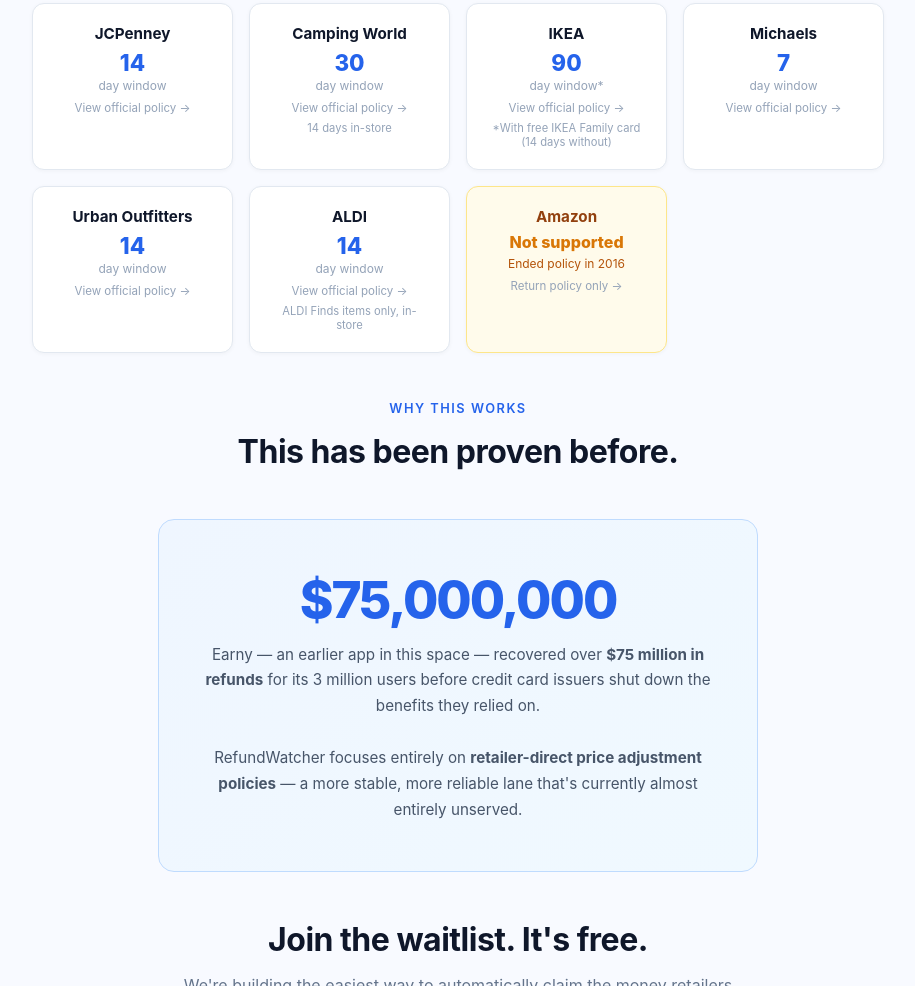
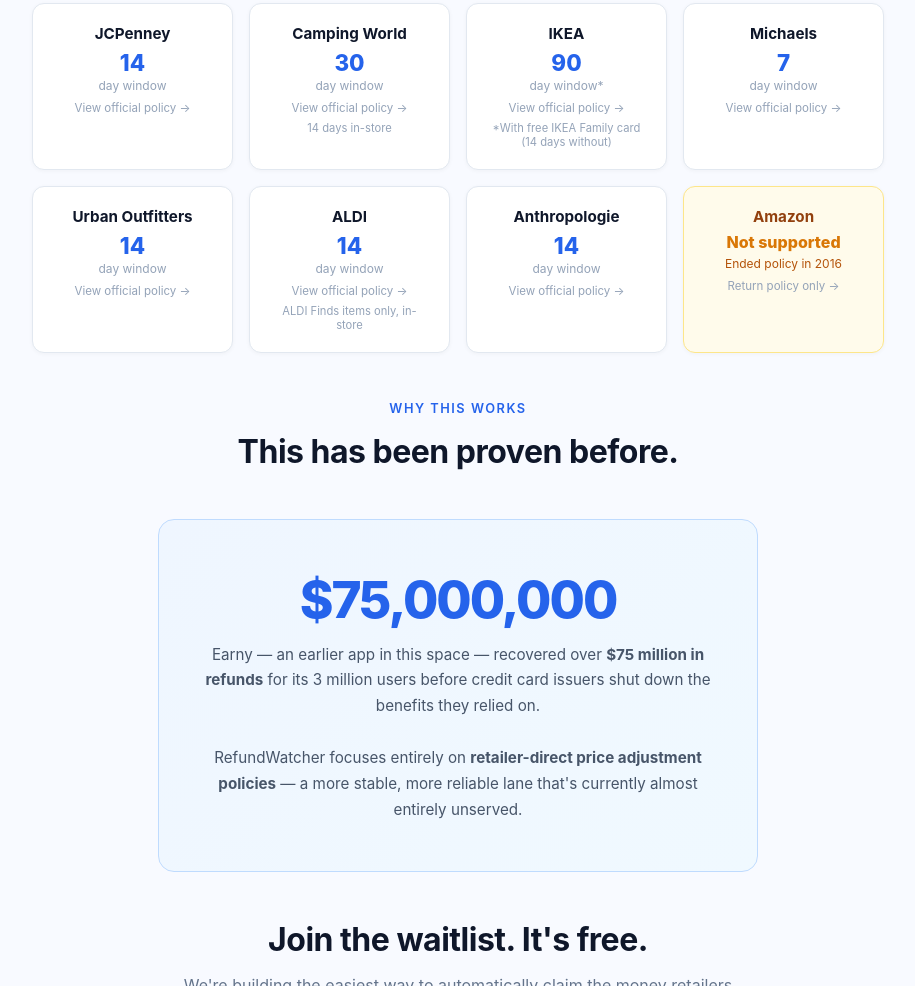
Before and after one commit to jasonmorrow123/refundwatcher, a website: page public/index.html in a window 1280 px wide. Shown: the part 2169-3155 px from the top of the page, without its empty margins (182-1097 px from the left). Drawn offline with Linux system fonts and the light colour scheme.

Commit message:
Add Anthropologie: 14-day price adjustment confirmed

```diff
--- a/public/index.html
+++ b/public/index.html
@@ -472,6 +472,12 @@
       <a class="policy-link" href="https://help.aldi.us/faqs/article/Price-Adjustment-On-A-Previously-Purchased-Item" target="_blank">View official policy →</a>
       <div class="label" style="margin-top:6px;font-size:0.7rem;color:#94a3b8;">ALDI Finds items only, in-store</div>
     </div>
+    <div class="retailer-card">
+      <div class="name">Anthropologie</div>
+      <div class="window">14</div>
+      <div class="label">day window</div>
+      <a class="policy-link" href="https://www.anthropologie.com/help/faq" target="_blank">View official policy →</a>
+    </div>
     <div class="retailer-card" style="border-color:#fde68a;background:#fffbeb;">
       <div class="name" style="color:#92400e;">Amazon</div>
       <div class="window" style="font-size:1rem;color:#d97706;margin-top:4px;">Not supported</div>
```
